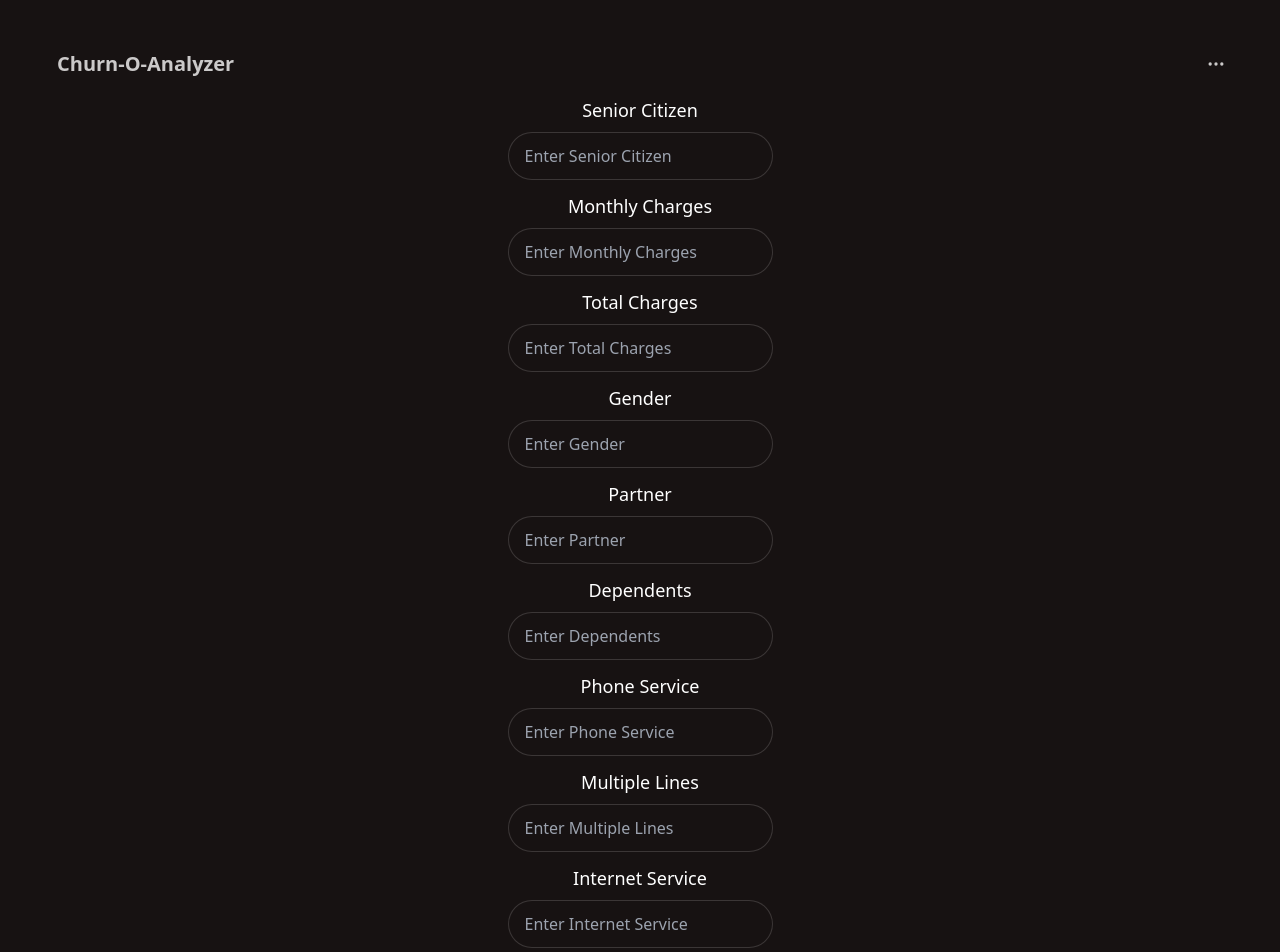
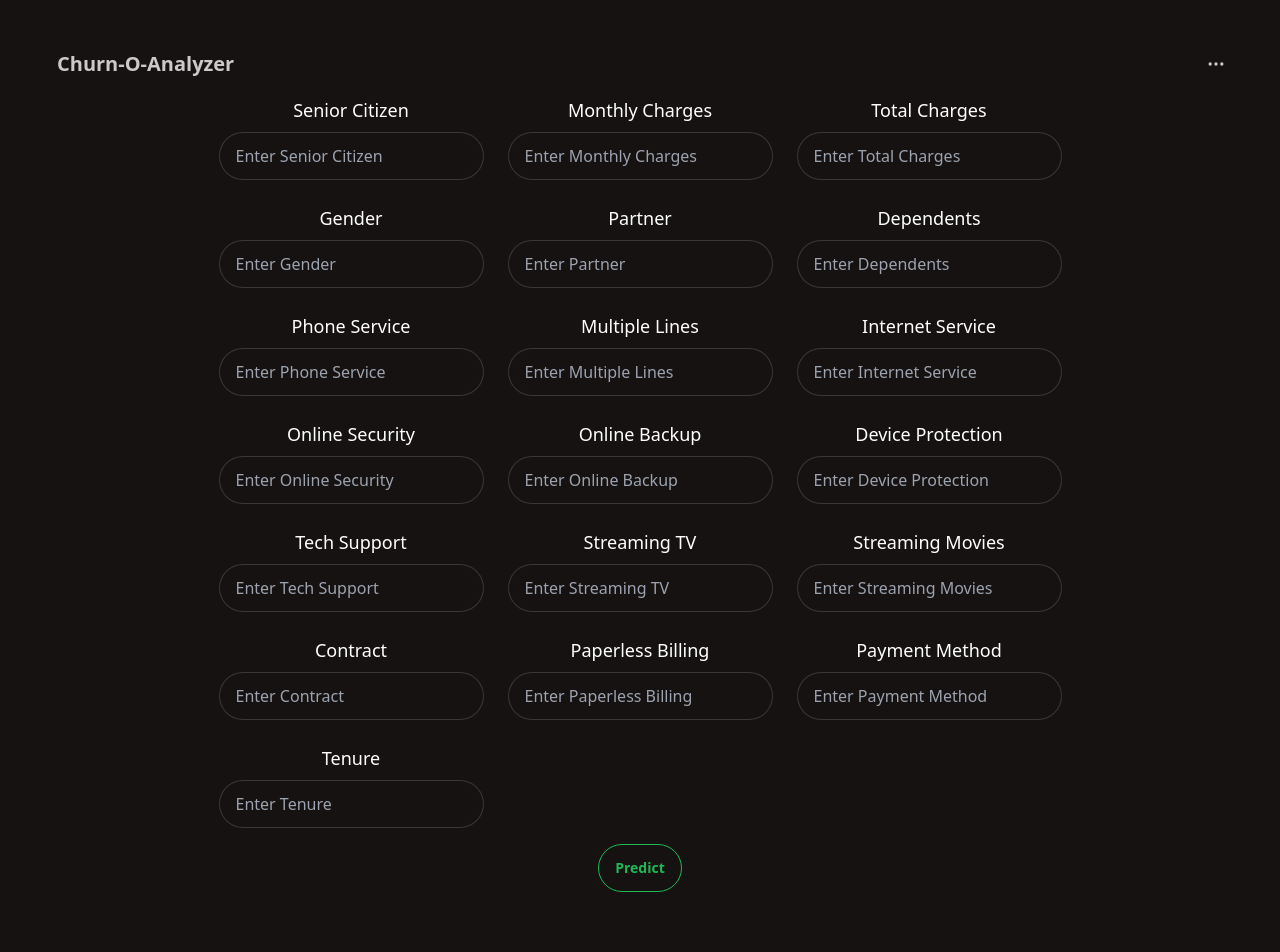
Before and after one commit to haard18/churn-frontend, a React (Vite) app: page /predict in a window 1280 px wide. Shown: the top 952 px of the page. After the commit the page ends 924 px from the top, so only its background shows below. Built offline with nearby package versions, Linux system fonts and the light colour scheme.

Commit message:
form changed

```diff
--- a/src/Components/Home.jsx
+++ b/src/Components/Home.jsx
@@ -8,7 +8,7 @@
     return (
 
         <div className="flex gap-4 flex-col">
-            Welcome to Home Page
+          abcbacbanbcahb
             <div>
 
                 <button onClick={handleClick} className="btn btn-outline btn-primary">Go to Predict</button>
--- a/src/Components/Predict.jsx
+++ b/src/Components/Predict.jsx
@@ -32,10 +32,12 @@
     ];
 
     return (
+        <>
+
             <div className="flex justify-center">
-            <div className="flex flex-col gap-3 justify-center">
+                <div className="grid grid-cols-1 sm:grid-cols-2 lg:grid-cols-3 gap-6">
                     {Object.keys(inputs).map((key, index) => (
-                    <div key={index}>
+                        <div key={index} className="flex flex-col">
                             <label className="block mb-2 text-lg font-medium text-white">
                                 {labels[index]}
                             </label>
@@ -49,15 +51,20 @@
                             />
                         </div>
                     ))}
-                <button onClick={handleClick} className="btn btn-outline btn-primary mt-4">Predict</button>
+                </div>
+
+
+            </div>
             {response && (
                 <div className="mt-4 p-4 border border-gray-300 rounded-lg">
                     <p><strong>Prediction:</strong> {response.prediction}</p>
                     <p><strong>Confidence:</strong> {response.confidence}</p>
                 </div>
             )}
+            <div className="flex justify-center mt-4">
+                <button onClick={handleClick} className="btn btn-outline btn-primary">Predict</button>
             </div>
-        </div>
+        </>
     )
 }
 
```
Lines whose indentation alone changed are shown as unchanged.
